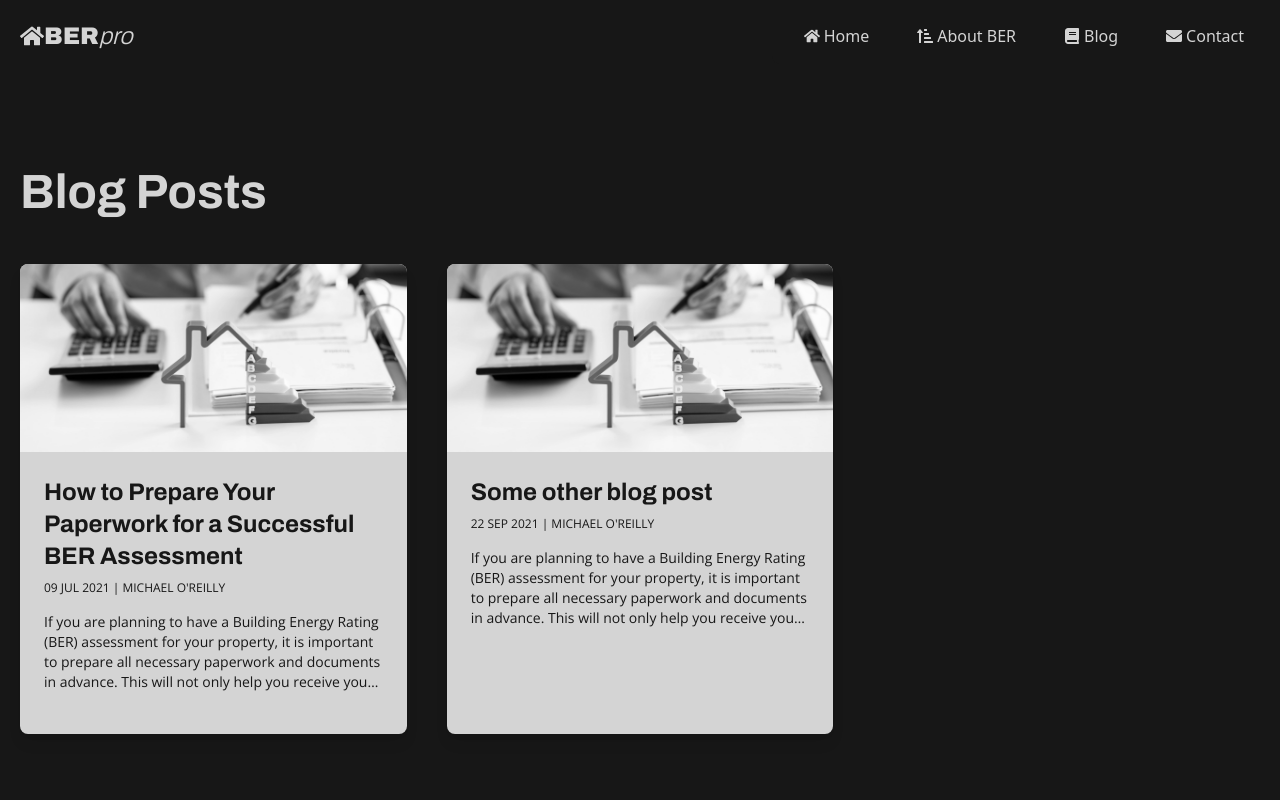
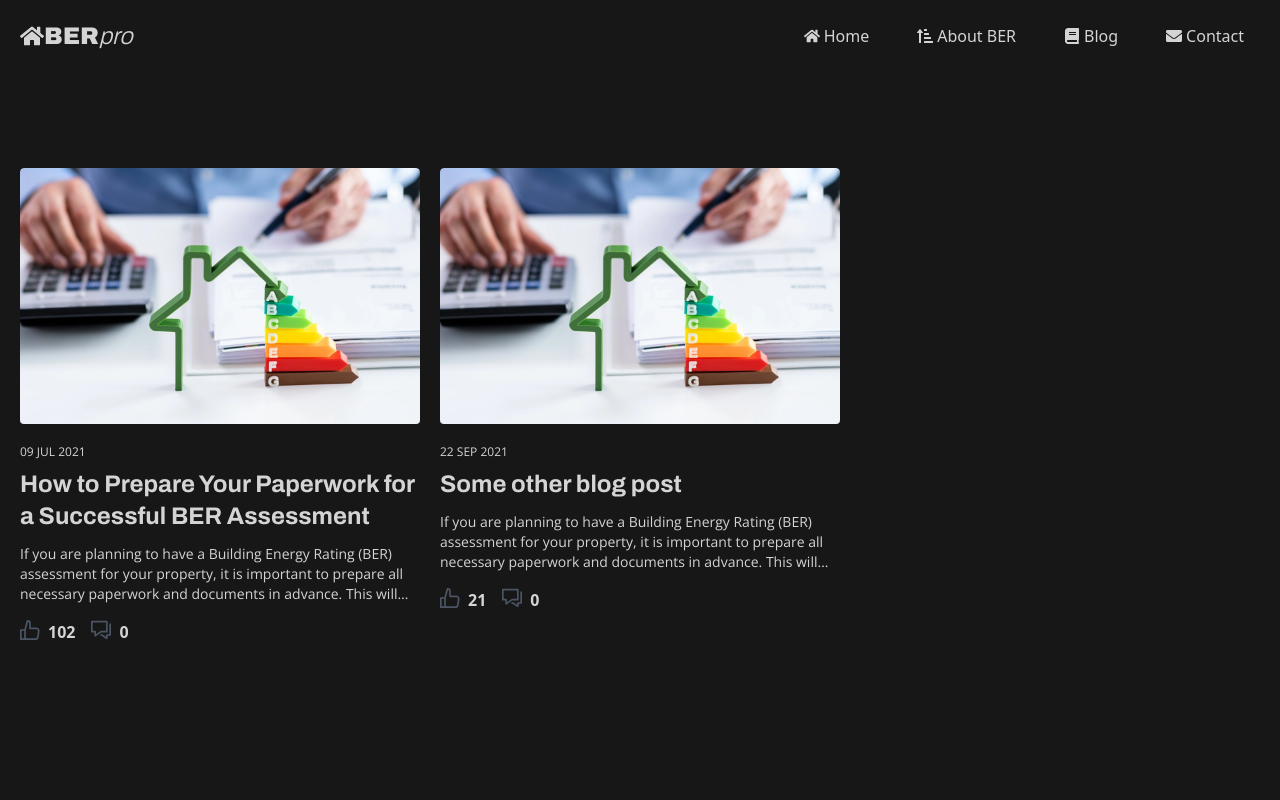
Before and after one commit to murdersnakes/berpro3.0, a Next.js app: page /blog in a window 1280 px wide. Shown: the top 800 px of the page. Built offline with nearby package versions, Linux system fonts and the light colour scheme.

Commit message:
blog done

```diff
--- /dev/null
+++ b/app/blog/[slug]/components/Sidebar.tsx
@@ -0,0 +1,41 @@
+import Image from 'next/image';
+import Link from 'next/link';
+import React from 'react';
+import blogPosts, { BlogPosts } from '../../../../data/blogPosts';
+
+export default function Sidebar() {
+	const data: BlogPosts[] = blogPosts;
+	return (
+		<div className="hidden md:block md:w-1/4 md:py-24 bg-[var(--body-color)] text-[var(--text-color)]">
+			<div className="grid grid-cols-1 gap-5">
+				{data.map((post) => {
+					return (
+						<Link
+							key={post.id}
+							href={`/blog/${post.slug}`}
+							className="group"
+						>
+							<div className="flex items-center">
+								<Image
+									src={post.image}
+									alt={post.title}
+									width={500}
+									height={400}
+									className="object-cover w-1/2 h-24 grayscale group-hover:grayscale-0"
+								/>
+								<div className="md:ml-3">
+									<h3 className="h4 text-sm line-clamp-2 text-neutral-400 group-hover:text-[var(--text-color)]">
+										{post.title}
+									</h3>
+									<p className="p4 line-clamp-2 text-neutral-400 group-hover:text-[var(--text-color)]">
+										{post.excerpt}
+									</p>
+								</div>
+							</div>
+						</Link>
+					);
+				})}
+			</div>
+		</div>
+	);
+}
--- /dev/null
+++ b/app/blog/[slug]/layout.tsx
@@ -0,0 +1,13 @@
+import React from 'react'
+import Sidebar from './components/Sidebar'
+
+export default function layout({children} : {children: React.ReactNode}) {
+
+
+  return (
+    <div className='flex cont gap-12'>
+        <Sidebar />
+        {children}
+    </div>
+  )
+}
--- a/app/blog/[slug]/page.tsx
+++ b/app/blog/[slug]/page.tsx
@@ -1,7 +1,31 @@
-import React from 'react'
+import Image from 'next/image';
+import React from 'react';
+import blogPosts, { BlogPosts } from '../../../data/blogPosts';
 
-export default function page() {
-  return (
-    <div>page</div>
-  )
+export default function page({ params }) {
+	const data: BlogPosts[] = blogPosts;
+
+	const post = data.find((post): boolean => post.slug === params.slug);
+
+	return (
+		<div className="bg-[var(--body-color)] text-[var(--text-color)]">
+			<div className="cont py-24 prose prose-invert">
+				<h1 className="h2">{post.title}</h1>
+				<p className="p3 uppercase mt-3">
+					{post.date} | {post.author}
+				</p>
+				<Image
+					src={post.image}
+					width={500}
+					height={500}
+					className="py-8 object-cover h-96 rounded-xl overflow-hidden"
+					alt={post.title}
+				/>
+				<div
+					className="prose prose-h1:h2 prose-invert"
+					dangerouslySetInnerHTML={{ __html: post.content }}
+				></div>
+			</div>
+		</div>
+	);
 }
--- a/app/blog/page.tsx
+++ b/app/blog/page.tsx
@@ -1,41 +1,113 @@
 import Image from 'next/image';
 import Link from 'next/link';
 import React from 'react';
-import blogPosts from '../../data/blogPosts';
+import blogPosts, {BlogPosts} from '../../data/blogPosts';
 
-export default function page() {
+export default function page() : JSX.Element {
+
+	const data: BlogPosts[] = blogPosts;
 	return (
-		<div>
-			<div className='cont py-24'>
-				<h1 className='h1'>Blog Posts</h1>
-				<div className='mt-12 grid grid-cols-1 sm:grid-cols-2 md:grid-cols-3 gap-5 md:gap-10'>
-					{blogPosts.map((post) => {
+		<div className='text-[var(--text-color)]'>
+			<div className="cont py-24">
+				<div className="grid gap-5 lg:grid-cols-3 sm:max-w-sm sm:mx-auto lg:max-w-full">
+					{data.map((post) => {
 						return (
-							<Link
-								href={`/blog/${post.slug}`}
+							<div
 								key={post.id}
-								className='group bg-[var(--text-color)] text-[var(--body-color)] rounded-lg h-[470px] shadow-lg overflow-hidden hover:-translate-y-2 transition-all duration-300 hover:shadow'
+								className="overflow-hidden transition-shadow duration-300 rounded"
 							>
-								<Image
-									src={`/${post.image}`}
-									width='500'
-									height='500'
-									priority
-									alt={post.title}
-									className='object-cover w-full h-2/5 grayscale'
-								/>
-								<div className='p-6 flex flex-col h-1/2 justify-between'>
-									<div>
-										<h2 className='h3 group-hover:text-indigo-700 transition-colors duration-300'>
-											{post.title}
-										</h2>
-										<p className='mt-2 p4 uppercase w-full flex justify-between'>
-											{post.date} | {post.author}
-										</p>
-										<p className='mt-4 p3 line-clamp-4'>{post.excerpt}</p>
+								<Link
+									href={`/blog/${post.slug}`}
+									aria-label={post.title}
+								>
+									<Image
+										src={post.image}
+										width={500}
+										height={500}
+										className="object-cover w-full h-64 rounded"
+										alt={post.title}
+									/>
+								</Link>
+								<div className="py-5">
+									<p className="mb-2 p4 uppercase">
+										{post.date}
+									</p>
+									<Link
+										href="/"
+										aria-label="Blog post tile link"
+										className="inline-block mb-3 transition-colors duration-200 hover:text-white"
+									>
+										<p className="h3">{post.title}</p>
+									</Link>
+									<p className="mb-4 p3 line-clamp-3">{post.excerpt}</p>
+									<div className="flex space-x-4">
+										<Link
+											href={`/blog/${post.slug}`}
+											aria-label="Likes"
+											className="flex items-start transition-colors duration-200 hover:text-white"
+										>
+											<div className="mr-2">
+												<svg
+													xmlns="http://www.w3.org/2000/svg"
+													width="24"
+													height="24"
+													viewBox="0 0 24 24"
+													stroke="currentColor"
+													strokeLinecap="round"
+													strokeLinejoin="round"
+													strokeWidth="2"
+													className="w-5 h-5 text-gray-600 transition-colors duration-200 group-hover:text-deep-purple-accent-700"
+												>
+													<polyline
+														points="6 23 1 23 1 12 6 12"
+														fill="none"
+														strokeMiterlimit="10"
+													/>
+													<path
+														d="M6,12,9,1H9a3,3,0,0,1,3,3v6h7.5a3,3,0,0,1,2.965,3.456l-1.077,7A3,3,0,0,1,18.426,23H6Z"
+														fill="none"
+														stroke="currentColor"
+														strokeMiterlimit="10"
+													/>
+												</svg>
+											</div>
+											<p className="font-semibold">{post.likes}</p>
+										</Link>
+										<Link
+											href={`/blog/${post.slug}`}
+											aria-label="Comments"
+											className="flex items-start transition-colors duration-200 hover:text-white group"
+										>
+											<div className="mr-2">
+												<svg
+													xmlns="http://www.w3.org/2000/svg"
+													width="24"
+													height="24"
+													viewBox="0 0 24 24"
+													strokeLinecap="round"
+													strokeLinejoin="round"
+													strokeWidth="2"
+													stroke="currentColor"
+													className="w-5 h-5 text-gray-600 transition-colors duration-200 group-hover:text-deep-purple-accent-700"
+												>
+													<polyline
+														points="23 5 23 18 19 18 19 22 13 18 12 18"
+														fill="none"
+														strokeMiterlimit="10"
+													/>
+													<polygon
+														points="19 2 1 2 1 14 5 14 5 19 12 14 19 14 19 2"
+														fill="none"
+														stroke="currentColor"
+														strokeMiterlimit="10"
+													/>
+												</svg>
+											</div>
+											<p className="font-semibold">{post.comments}</p>
+										</Link>
 									</div>
 								</div>
-							</Link>
+							</div>
 						);
 					})}
 				</div>
--- a/data/blogPosts.tsx
+++ b/data/blogPosts.tsx
@@ -1,5 +1,3 @@
-
-
 const blogPosts = [
 	{
 		id: 1,
@@ -8,8 +6,10 @@ const blogPosts = [
 		title: 'How to Prepare Your Paperwork for a Successful BER Assessment',
 		slug: 'how-to-prepare-your-paperwork-for-a-successful-ber-assessment',
 		date: '09 Jul 2021',
-		image: "hero.webp",
-        author:"Michael O'Reilly",
+		image: '/hero.webp',
+		author: "Michael O'Reilly",
+		likes: 102,
+		comments: 0,
 		excerpt:
 			'If you are planning to have a Building Energy Rating (BER) assessment for your property, it is important to prepare all necessary paperwork and documents in advance. This will not only help you receive your BER certificate and advisory report in a timely manner but also ensure that you achieve the best possible rating for your property. Here are some tips on how to prepare your paperwork for a successful BER assessment.',
 		keywords:
@@ -22,8 +22,10 @@ const blogPosts = [
 		title: 'Some other blog post',
 		slug: 'some-other-blog-post',
 		date: '22 Sep 2021',
-		image: "hero.webp",
-        author:"Michael O'Reilly",
+		image: '/hero.webp',
+		author: "Michael O'Reilly",
+		likes: 21,
+		comments: 0,
 		excerpt:
 			'If you are planning to have a Building Energy Rating (BER) assessment for your property, it is important to prepare all necessary paperwork and documents in advance. This will not only help you receive your BER certificate and advisory report in a timely manner but also ensure that you achieve the best possible rating for your property. Here are some tips on how to prepare your paperwork for a successful BER assessment.',
 		keywords:
@@ -33,16 +35,16 @@ const blogPosts = [
 
 export default blogPosts;
 
-export interface BlogPostType {
+export interface BlogPosts {
 	id: number;
 	content: string;
 	title: string;
 	slug: string;
 	date: string;
-	image: {
-        hero: string;
-    };
+	image: string;
 	excerpt: string;
 	keywords: string;
-    author: string;
+	author: string;
+	likes: number;
+	comments: number;
 }
```
